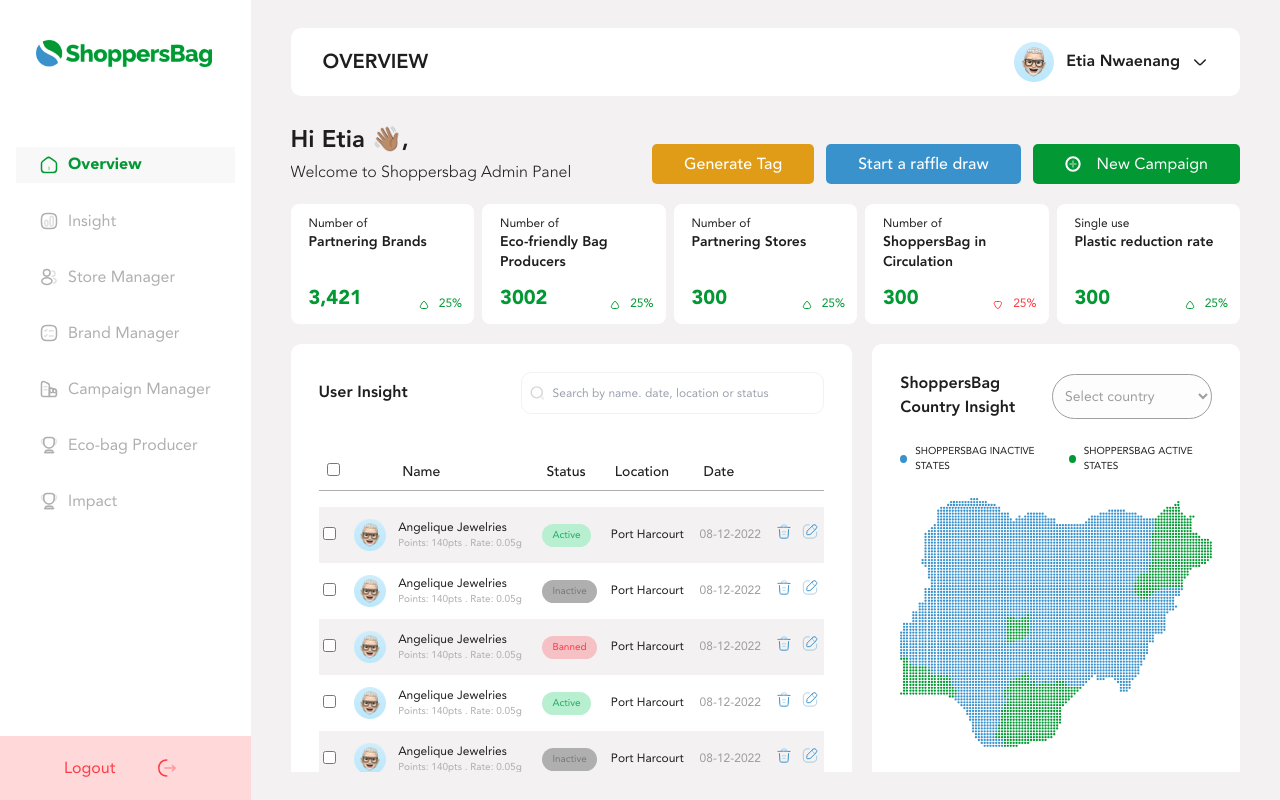
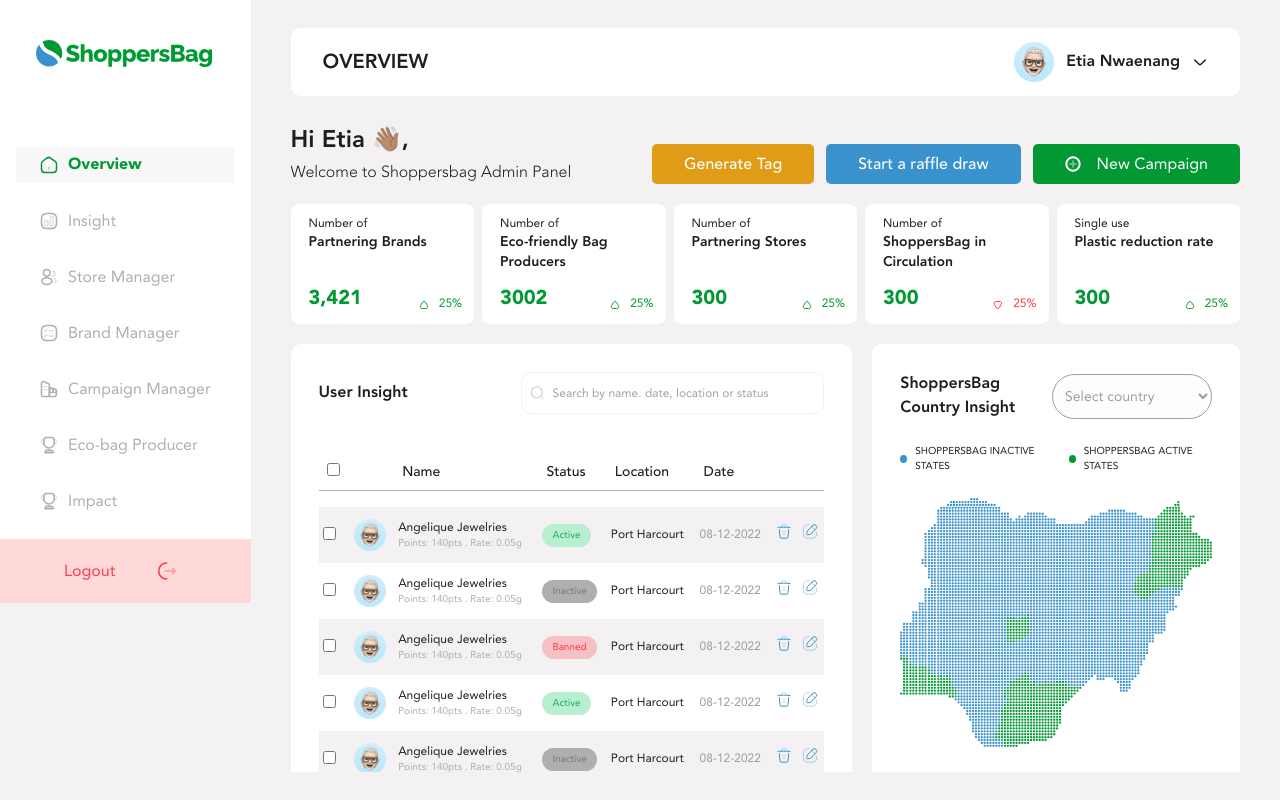
Before and after one commit to Issiedoesit/shoppersco-dashboard, a React (Vite) app: page / in a window 1280 px wide. Built offline with nearby package versions, Linux system fonts and the light colour scheme.

Commit message:
adjust navbar height on to fit on mobile

```diff
--- a/package.json
+++ b/package.json
@@ -4,7 +4,7 @@
   "version": "0.0.0",
   "type": "module",
   "scripts": {
-    "dev": "vite",
+    "dev": "vite --host",
     "build": "vite build",
     "preview": "vite preview"
   },
--- a/src/components/Nav/NavBar.jsx
+++ b/src/components/Nav/NavBar.jsx
@@ -18,8 +18,8 @@ const NavBar = ({ isAuthPage }) => {
 
 
   return (
-    <div ref={navRef} id="navBar" className={`fixed top-0 ${visibility && 'hidden'} h-screen left-0 z-50 ${navState ? '' : '-translate-x-oneFiftyPercent'} shadow-md xl:shadow-none xl:-translate-x-0 transition-transform duration-500 ease-in-out xl:static lg:col-span-3 2xl:col-span-2 xs:max-w-171px w-64`}>
-      <div  className='transition-transform duration-500 ease-in-out bg-white h-screen font-avenirRegular max-w-sm flex flex-col w-full'>
+    <div ref={navRef} id="navBar" className={`fixed top-0 ${visibility && 'hidden'} h-full max-h-screen left-0 z-50 ${navState ? '' : '-translate-x-oneFiftyPercent'} shadow-md xl:shadow-none xl:-translate-x-0 transition-transform duration-500 ease-in-out xl:static lg:col-span-3 2xl:col-span-2 xs:max-w-171px w-64`}>
+      <div  className='transition-transform duration-500 ease-in-out bg-white h-full max-h-screen font-avenirRegular max-w-sm flex flex-col w-full'>
           <NavLink to="/" className='xs:px-4 px-9 pt-10'>
             <img src={Logo} alt='logo' className='xs:w-32 w-44' />
           </NavLink>
--- a/src/components/User/UserNav.jsx
+++ b/src/components/User/UserNav.jsx
@@ -18,8 +18,8 @@ const UserNavBar = ({ isAuthPage }) => {
 
 
   return (
-    <div ref={navRef} id="navBar" className={`fixed top-0 ${visibility && 'hidden'} h-screen left-0 z-50 ${navState ? '' : '-translate-x-oneFiftyPercent'} shadow-md xl:shadow-none xl:-translate-x-0 transition-transform duration-500 ease-in-out xl:static lg:col-span-3 2xl:col-span-2 xs:max-w-171px w-64`}>
-      <div  className='transition-transform duration-500 ease-in-out bg-white h-screen font-avenirRegular max-w-sm flex flex-col w-full'>
+    <div ref={navRef} id="navBar" className={`fixed top-0 ${visibility && 'hidden'} h-full max-h-screen left-0 z-50 ${navState ? '' : '-translate-x-oneFiftyPercent'} shadow-md xl:shadow-none xl:-translate-x-0 transition-transform duration-500 ease-in-out xl:static lg:col-span-3 2xl:col-span-2 xs:max-w-171px w-64`}>
+      <div  className='transition-transform duration-500 ease-in-out bg-white h-full max-h-screen font-avenirRegular max-w-sm flex flex-col w-full'>
           <NavLink to="/" className='xs:px-4 px-9 pt-10'>
             <img src={Logo} alt='logo' className='xs:w-32 w-44' />
           </NavLink>
```
